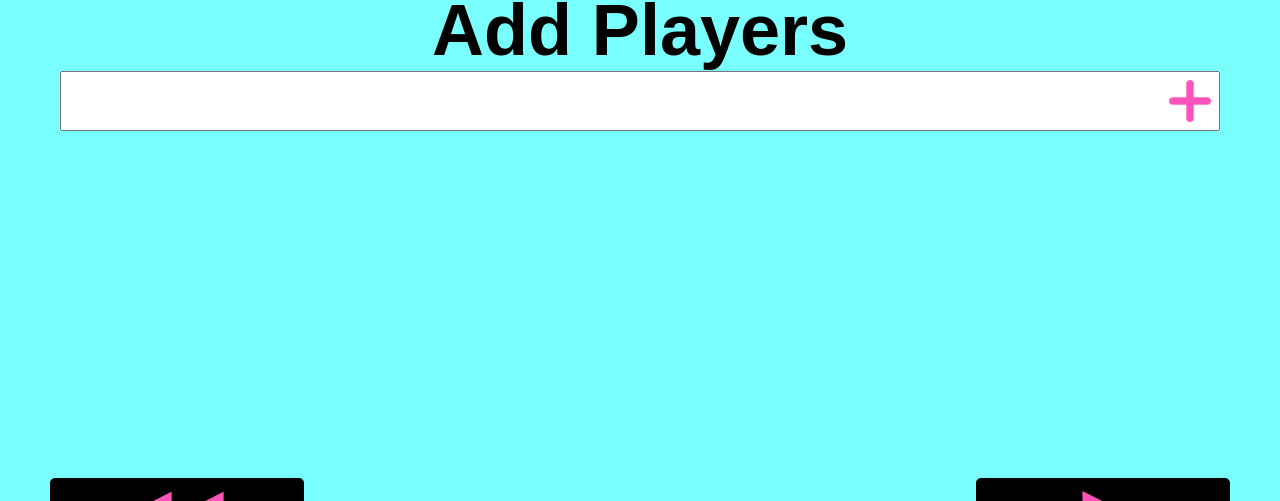
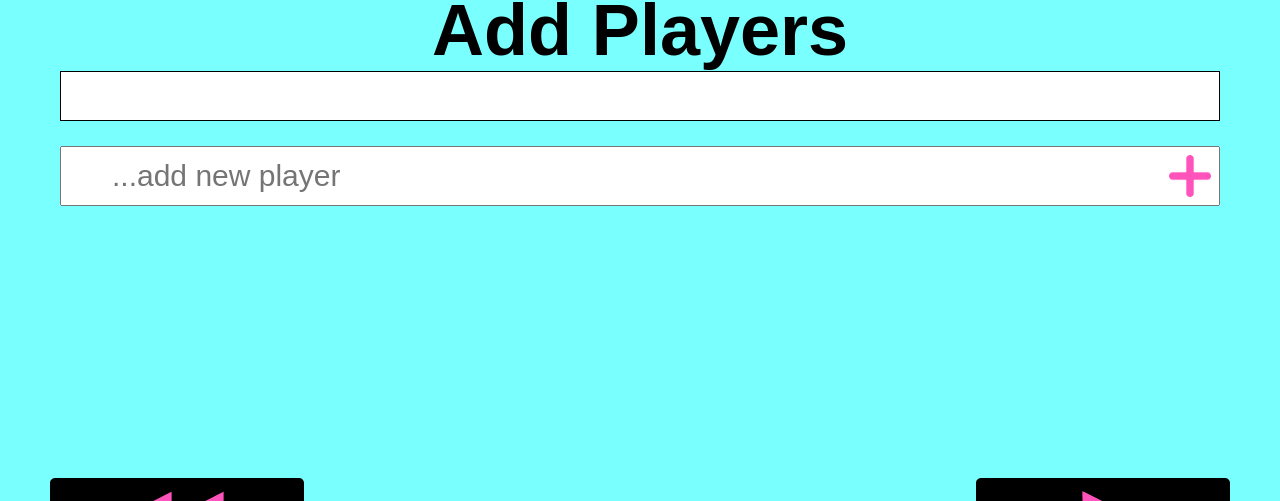
Before and after one commit to ahadnur/plomb.o, a plain HTML site: page index.html in a window 1280 px wide. Both pictures are taken after a click on the picture 1190 px from the left and 1933 px from the top of the page. Shown: the part 1832-2333 px from the top of the page. Drawn offline with Linux system fonts and the light colour scheme; a web font is replaced by a local one.

Commit message:
name adding functionality added

```diff
--- a/css/main.css
+++ b/css/main.css
@@ -155,6 +155,27 @@ section .contents button{
 .add__player .contents h1{
     font-size: 72px;
 }
+.add__player .contents .name__list{
+    list-style: none;
+}
+
+.add__player .contents .name__list .name .single__name{
+    display: flex;
+    justify-content: space-between;
+    align-items: center;
+    background: white;
+    border: 1px solid black;
+    margin-bottom: 25px;
+    padding: 20px;
+    max-height: 50px;
+}
+
+.add__player .contents .name__list .name .single__name p{
+    font-size: 30px;
+}
+.add__player .contents .name__list .name .single__name .del__btn{
+    transform: scale(.7);
+}
 
 .add__player .contents .inputs{
     display: flex;
--- a/index.html
+++ b/index.html
@@ -50,10 +50,11 @@
         <div class="contents">
             <h1>Add Players</h1>
             <div class="names">
+                <ul class="name__list"></ul>
             </div>
             <div class="inputs">
-                <input type="text">
-                <img src="./img/add 1.png" alt="">
+                <input type="text" placeholder="...add new player" id="input_player_name">
+                <img src="./img/add 1.png" alt="" id="input_btn">
             </div>
         </div>
 
@@ -63,8 +64,6 @@
         </div>
     </section>
 
-
-
     <script src="js/main.js"></script>
 </body>
 
--- a/js/main.js
+++ b/js/main.js
@@ -12,6 +12,41 @@ let addPlayerBtn = document.getElementById('add__player');
 // btns of add player
 let addPlayerPrevBtn = document.getElementById('homePage');
 let addPlayerNextBtn = document.getElementById('addNewPlayer');
+
+// grabing the show field the names
+let nameList = document.querySelector('.name__list');
+
+
+// list for player name
+var player_names = []
+
+// input field
+var player_name = document.getElementById('input_player_name');
+var addBtn = document.getElementById('input_btn');
+
+// Event Listener
+addBtn.addEventListener('click', addName);
+
+// Functions
+function addName(event){
+    event.preventDefault();
+    const nameDiv = document.createElement('div');
+    nameDiv.classList.add('name');
+    nameList.appendChild(nameDiv);
+    // creating new li
+    const newName = document.createElement('li');
+    newName.classList.add('single__name');
+    nameDiv.appendChild(newName);
+    // for the name
+    const singleName = document.createElement('p');
+    const delBtn = document.createElement('button');
+    delBtn.classList.add('del__btn');
+    delBtn.innerHTML = '<img src="./img/minus 1.png" alt="minus">'
+    newName.appendChild(singleName);
+    newName.appendChild(delBtn)
+
+    singleName.innerText = player_name.value;
+}
 
 confirm_btn.addEventListener('click', () => {
     warningPage.style.display = 'none';
```
